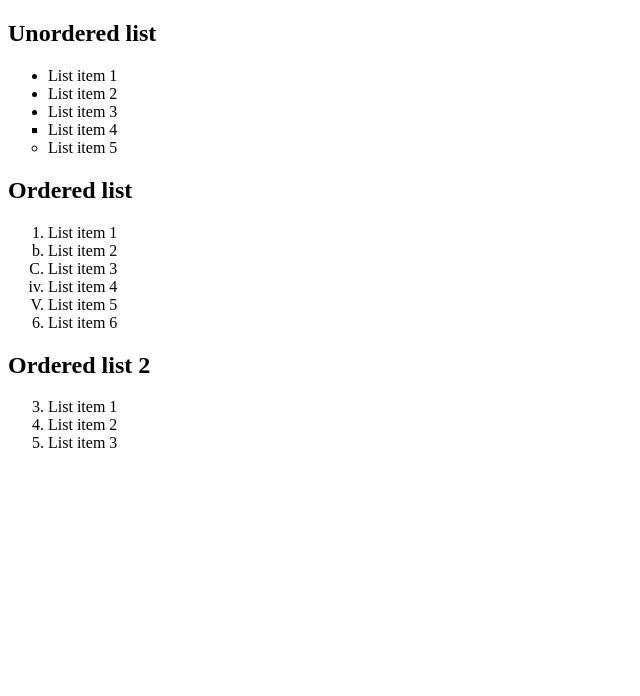
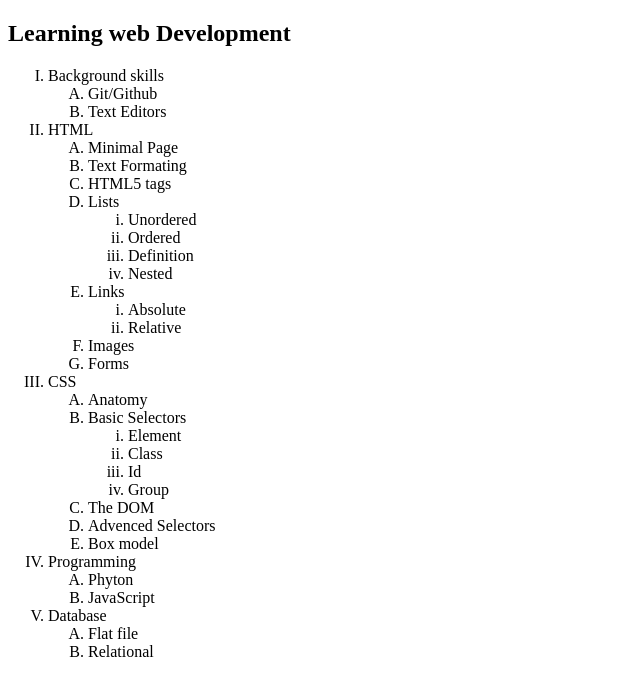
Before and after one commit to lukasklisevicius/HTML_Sarasai, a plain HTML site: page index.html in a window 1280 px wide. Shown: the whole page, without its empty margins (0-640 px from the left). Drawn offline with Linux system fonts and the light colour scheme.

Commit message:
Sarasai_sarasuose

```diff
--- a/index.html
+++ b/index.html
@@ -2,31 +2,61 @@
 <html lang="en" dir="ltr">
   <head>
     <meta charset="utf-8">
-    <title>Paprasti-Sarasai</title>
+    <title>Sarasas-Sarase</title>
   </head>
   <body>
-    <h2>Unordered list</h2>
-      <ul>
-        <li>List item 1</li>
-        <li>List item 2</li>
-        <li>List item 3</li>
-        <li type="square">List item 4</li>
-        <li type="circle">List item 5</li>
-      </ul>
-    <h2>Ordered list</h2>
-      <ol>
-        <li>List item 1</li>
-        <li type="a">List item 2</li>
-        <li type="A">List item 3</li>
-        <li type="i">List item 4</li>
-        <li type="I">List item 5</li>
-        <li>List item 6</li>
-      </ol>
-    <h2>Ordered list 2</h2>
-      <ol start="3">
-        <li>List item 1</li>
-        <li>List item 2</li>
-        <li>List item 3</li>
-      </ol>
+    <h2>Learning web Development</h2>
+    <ol type="I">
+      <li>Background skills</li>
+        <ol type="A">
+          <li>Git/Github</li>
+          <li>Text Editors</li>
+        </ol>
+      <li>HTML</li>
+        <ol type="A">
+          <li>Minimal Page</li>
+          <li>Text Formating</li>
+          <li>HTML5 tags</li>
+          <li>Lists</li>
+            <ol type="i">
+              <li>Unordered</li>
+              <li>Ordered</li>
+              <li>Definition</li>
+              <li>Nested</li>
+            </ol>
+          <li>Links</li>
+            <ol type="i">
+              <li>Absolute</li>
+              <li>Relative</li>
+            </ol>
+          <li>Images</li>
+          <li>Forms</li>
+        </ol>
+      <li>CSS</li>
+        <ol type="A">
+          <li>Anatomy</li>
+          <li>Basic Selectors</li>
+            <ol type="i">
+              <li>Element</li>
+              <li>Class</li>
+              <li>Id</li>
+              <li>Group</li>
+            </ol>
+          <li>The DOM</li>
+          <li>Advenced Selectors</li>
+          <li>Box model</li>
+        </ol>
+      <li>Programming</li>
+        <ol type="A">
+          <li>Phyton</li>
+          <li>JavaScript</li>
+        </ol>
+      <li>Database</li>
+        <ol type="A">
+          <li>Flat file</li>
+          <li>Relational</li>
+        </ol>
+    </ol>
+
   </body>
 </html>
```
